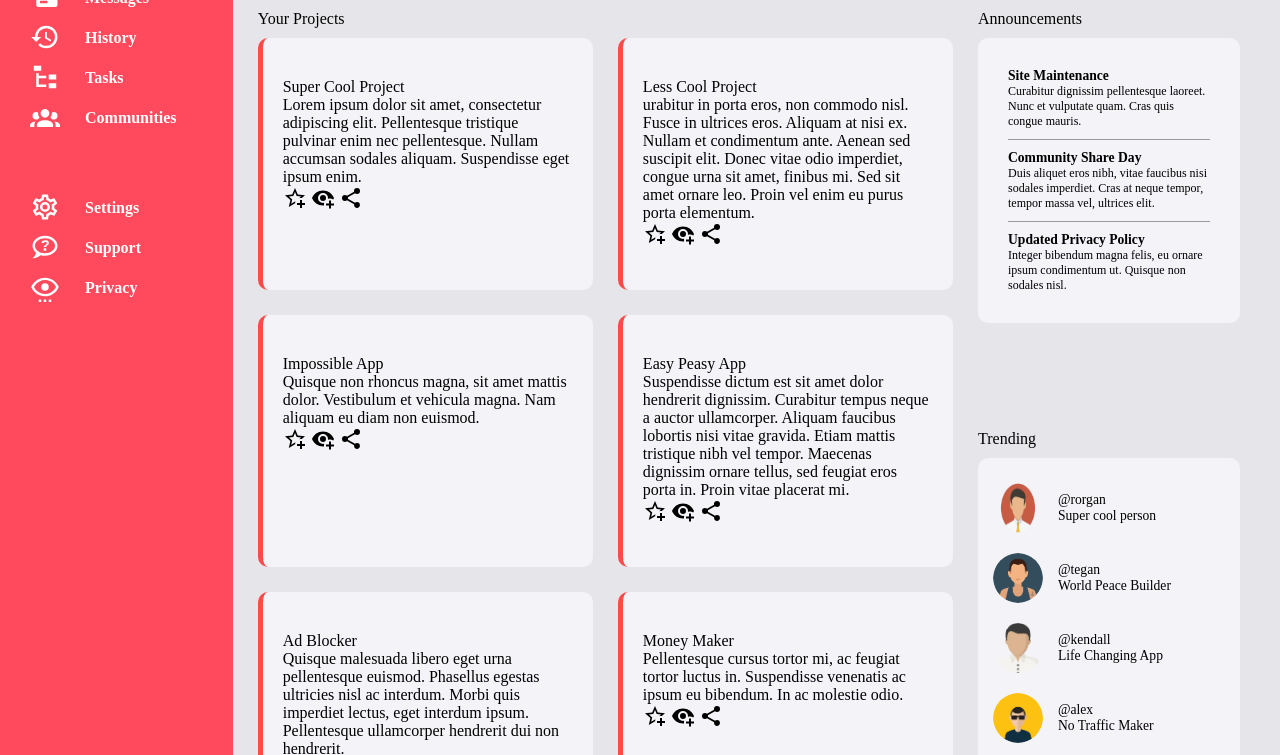
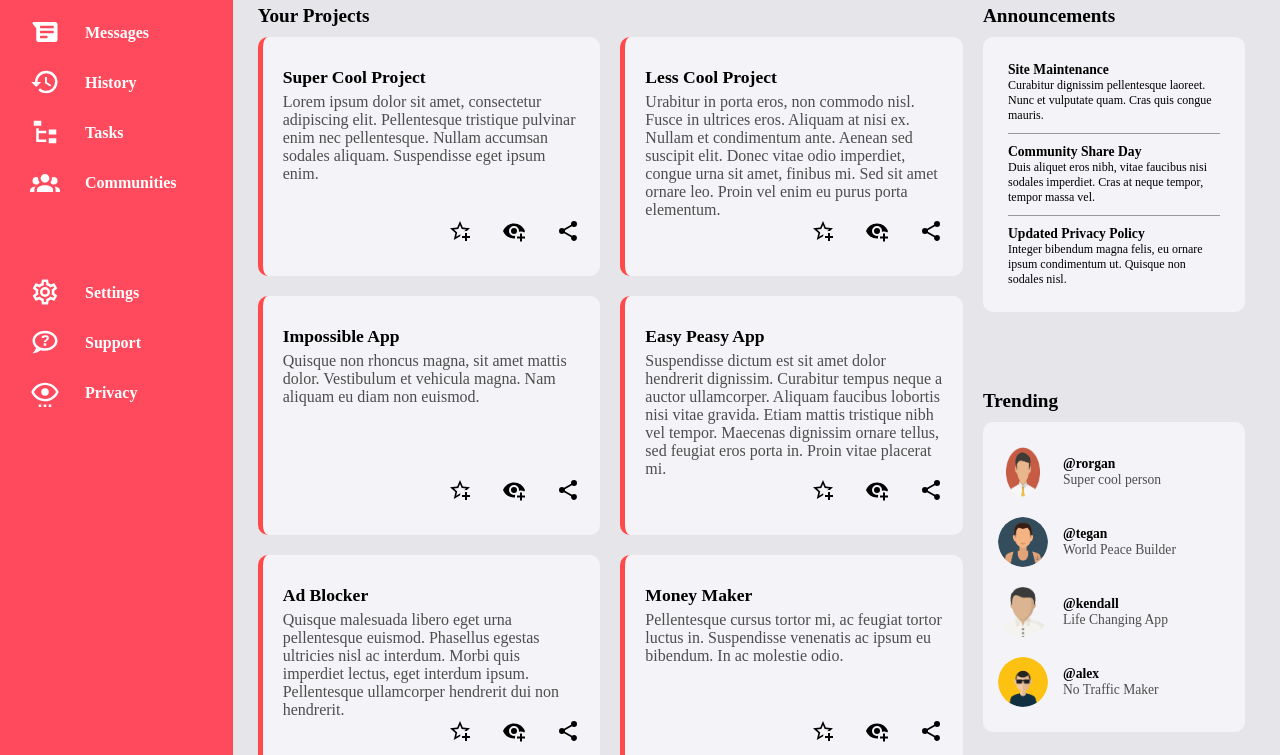
Before and after one commit to elvinasn/admin-dashboard, a plain HTML site: page index.html in a window 1280 px wide. Shown: the part 223-978 px from the top of the page. Drawn offline with Linux system fonts and the light colour scheme.

Commit message:
main content styling done

```diff
--- a/index.html
+++ b/index.html
@@ -79,7 +79,7 @@
     </nav>
     <main>
       <div class="main__projects">
-        <p>Your Projects</p>
+        <p class = "main__header">Your Projects</p>
         <div>
           <div class="projects__card">
             <p class="card__header">Super Cool Project</p>
@@ -88,6 +88,7 @@
               Pellentesque tristique pulvinar enim nec pellentesque. Nullam
               accumsan sodales aliquam. Suspendisse eget ipsum enim.
             </p>
+            <div>
               <button>
                 <img src="images/star.svg" alt="" />
               </button>
@@ -98,15 +99,17 @@
                 <img src="images/share.svg" alt="" />
               </button>
             </div>
+          </div>
           <div class="projects__card">
             <p class="card__header">Less Cool Project</p>
             <p>
-              urabitur in porta eros, non commodo nisl. Fusce in ultrices eros.
+              Urabitur in porta eros, non commodo nisl. Fusce in ultrices eros.
               Aliquam at nisi ex. Nullam et condimentum ante. Aenean sed
               suscipit elit. Donec vitae odio imperdiet, congue urna sit amet,
               finibus mi. Sed sit amet ornare leo. Proin vel enim eu purus porta
               elementum.
             </p>
+            <div>
               <button>
                 <img src="images/star.svg" alt="" />
               </button>
@@ -117,12 +120,14 @@
                 <img src="images/share.svg" alt="" />
               </button>
             </div>
+          </div>
           <div class="projects__card">
             <p class="card__header">Impossible App</p>
             <p>
               Quisque non rhoncus magna, sit amet mattis dolor. Vestibulum et
               vehicula magna. Nam aliquam eu diam non euismod.
             </p>
+            <div>
               <button>
                 <img src="images/star.svg" alt="" />
               </button>
@@ -131,6 +136,7 @@
               </button>
               <button>
                 <img src="images/share.svg" alt="" />
+            </div>
             </button>
           </div>
           <div class="projects__card">
@@ -142,6 +148,7 @@
               tempor. Maecenas dignissim ornare tellus, sed feugiat eros porta
               in. Proin vitae placerat mi.
             </p>
+            <div>
               <button>
                 <img src="images/star.svg" alt="" />
               </button>
@@ -150,7 +157,7 @@
               </button>
               <button>
                 <img src="images/share.svg" alt="" />
-            </button>
+            </div>
           </div>
           <div class="projects__card">
             <p class="card__header">Ad Blocker</p>
@@ -160,6 +167,7 @@
               eget interdum ipsum. Pellentesque ullamcorper hendrerit dui non
               hendrerit.
             </p>
+            <div>
               <button>
                 <img src="images/star.svg" alt="" />
               </button>
@@ -168,7 +176,7 @@
               </button>
               <button>
                 <img src="images/share.svg" alt="" />
-            </button>
+            </div>
           </div>
           <div class="projects__card">
             <p class="card__header">Money Maker</p>
@@ -176,6 +184,7 @@
               Pellentesque cursus tortor mi, ac feugiat tortor luctus in.
               Suspendisse venenatis ac ipsum eu bibendum. In ac molestie odio.
             </p>
+            <div>
               <button>
                 <img src="images/star.svg" alt="" />
               </button>
@@ -184,12 +193,12 @@
               </button>
               <button>
                 <img src="images/share.svg" alt="" />
-            </button>
+            </div>
           </div>
         </div>
       </div>
       <div class="sidebar__top">
-        <p>Announcements</p>
+        <p class = "main__header">Announcements</p>
         <div class="sidebar__announcements">
           <p class="announcements__header">Site Maintenance</p>
           <p class="announcements__paragraph">
@@ -200,7 +209,7 @@
           <p class="announcements__header">Community Share Day</p>
           <p class="announcements__paragraph">
             Duis aliquet eros nibh, vitae faucibus nisi sodales imperdiet. Cras
-            at neque tempor, tempor massa vel, ultrices elit.
+            at neque tempor, tempor massa vel.
           </p>
           <hr />
           <p class="announcements__header">Updated Privacy Policy</p>
@@ -211,36 +220,36 @@
         </div>
       </div>
       <div class="sidebar__bot">
-        <p>Trending</p>
+        <p class = "main__header">Trending</p>
         <div class="sidebar__trending">
-          <div class="trending__profile">
+          <a href="#" class="trending__profile">
             <img src="images/avatar2.png" alt="" />
             <div>
               <p class="profile__tag">@rorgan</p>
               <p class="profile__description">Super cool person</p>
             </div>
-          </div>
-          <div class="trending__profile">
+          </a>
+          <a href="#" class="trending__profile">
             <img src="images/avatar1.png" alt="" />
             <div>
               <p class="profile__tag">@tegan</p>
               <p class="profile__description">World Peace Builder</p>
             </div>
-          </div>
-          <div class="trending__profile">
+          <a>
+          <a href="#" class="trending__profile">
             <img src="images/avatar3.png" alt="" />
             <div>
               <p class="profile__tag">@kendall</p>
               <p class="profile__description">Life Changing App</p>
             </div>
-          </div>
-          <div class="trending__profile">
+          </a>
+          <a href="#" class="trending__profile">
             <img src="images/avatar4.png" alt="" />
             <div>
               <p class="profile__tag">@alex</p>
               <p class="profile__description">No Traffic Maker</p>
             </div>
-          </div>
+          </a>
         </div>
       </div>
     </main>
--- a/style.css
+++ b/style.css
@@ -8,6 +8,9 @@ body {
   display: grid;
   grid-template: min-content 1fr / 1fr 4.5fr;
 }
+
+/*HEADER STYLING*/
+
 header {
   background-color: #f4f4f8;
   grid-column: 2;
@@ -37,6 +40,7 @@ header {
   outline: none;
   border: 2px solid #ff495c;
 }
+
 .header__profile {
   display: flex;
   align-items: center;
@@ -62,12 +66,12 @@ header {
 .header__profile > button > img:hover {
   transform: scale(1.2);
 }
-
 .header__profile > button,
-.projects__card > button {
+.projects__card > div > button {
   background-color: inherit;
   border: none;
 }
+
 .header__welcome {
   display: flex;
   align-items: center;
@@ -96,6 +100,7 @@ header {
 .welcome__bigger {
   font-weight: 700;
 }
+
 .header__buttons {
   display: flex;
   justify-content: flex-end;
@@ -116,13 +121,16 @@ header {
   transform: scale(1.2);
   background-color: #d92335;
 }
+
+/*NAV STYLING*/
+
 nav {
   background-color: #ff495c;
   grid-row: 1 / span 2;
   padding: 20px 0px;
   display: flex;
   flex-direction: column;
-  gap: 50px;
+  gap: 60px;
   color: white;
   font-weight: 700;
 }
@@ -142,7 +150,7 @@ nav {
 .nav__section {
   display: flex;
   gap: 25px;
-  padding: 5px 20px;
+  padding: 10px 20px;
   transition: 0.5s ease;
   cursor: pointer;
 }
@@ -156,11 +164,18 @@ nav {
 .nav__section > p {
   margin-top: 7px;
 }
+
+/*MAIN STYLING*/
+
 main {
   display: grid;
   grid-template: 1fr 1fr / 4fr minmax(262px, 1fr);
-  padding: 40px 40px 25px 25px;
-  gap: 25px;
+  padding: 35px 35px 25px 25px;
+  gap: 0px 20px;
+}
+.main__header {
+  font-size: 1.2rem;
+  font-weight: 600;
 }
 .main__projects {
   grid-row: span 2;
@@ -180,7 +195,7 @@ main {
 }
 .main__projects > div {
   display: grid;
-  gap: 25px;
+  gap: 20px;
   grid-template-columns: repeat(auto-fit, minmax(300px, 1fr));
 }
 .projects__card {
@@ -188,12 +203,36 @@ main {
   border-radius: 10px;
   border-left: 5px solid #fe4a49;
   min-height: 200px;
-  padding: 40px 20px;
+  padding: 30px 20px;
+  display: flex;
+  flex-direction: column;
+}
+.projects__card > div {
+  margin-top: auto;
+  align-self: flex-end;
+  display: flex;
+  gap: 30px;
+}
+.projects__card > p:nth-child(2),
+.profile__description {
+  color: hsl(0, 0%, 30%);
+}
+.projects__card > div > button > img {
+  cursor: pointer;
+  transition: 0.4s ease;
+}
+.projects__card > div > button > img:hover {
+  transform: scale(1.2);
 }
 .projects__card,
 .sidebar__announcements,
 .sidebar__trending {
   background-color: #f4f4f8;
+}
+.card__header {
+  font-size: 1.1rem;
+  font-weight: 700;
+  margin-bottom: 5px;
 }
 .sidebar__announcements,
 .sidebar__trending {
@@ -201,7 +240,7 @@ main {
   border-radius: 10px;
 }
 .sidebar__announcements {
-  padding: 30px;
+  padding: 25px;
 }
 .sidebar__announcements > hr {
   border: 0;
@@ -223,6 +262,13 @@ main {
   display: flex;
   margin: 20px 0;
   gap: 15px;
+  text-decoration: none;
+  color: inherit;
+  border-radius: 20px;
+  transition: 0.4s ease;
+}
+.trending__profile:hover {
+  background-color: #dddddd;
 }
 .trending__profile > div {
   display: flex;
@@ -233,3 +279,6 @@ main {
   width: 50px;
   height: 50px;
 }
+.profile__tag {
+  font-weight: 700;
+}
```
Lines whose indentation alone changed are shown as unchanged.
